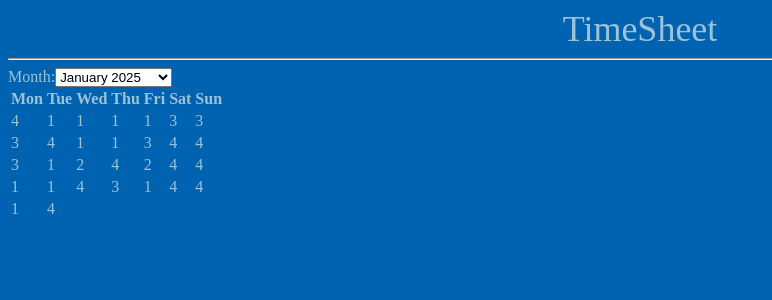
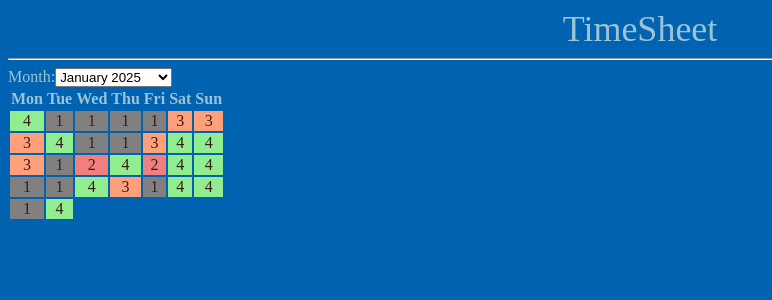
Before and after one commit to naveenrenold/timesheet-ui, a React (Vite) app: page /summary in a window 1280 px wide. Shown: the top 300 px of the page, without its empty margins (0-772 px from the left). Built offline with nearby package versions, Linux system fonts and the light colour scheme.

Commit message:
ui layout is done

```diff
--- a/src/components/Summary/summary.css
+++ b/src/components/Summary/summary.css
@@ -0,0 +1,16 @@
+.status1 {
+  background-color: grey;
+}
+.status2 {
+  background-color: lightcoral;
+}
+.status3 {
+  background-color: lightsalmon;
+}
+.status4 {
+  background-color: lightgreen;
+}
+.color {
+  color: rgb(59, 25, 25);
+  text-align: center;
+}
--- a/src/components/Summary/summary.tsx
+++ b/src/components/Summary/summary.tsx
@@ -1,37 +1,30 @@
 import { useState } from "react";
+import "./summary.css";
 
 function Summary() {
+  //1.Get current Date
+  //2.Get days of week in a list for calendar
+  //3.Get last 4 month dates for calendar
+  //4.Make api call when page load that will get data for 4 months by default and return 2d list of month and status list
+  //5. In short: for 4 months status we will get for the days
+  //6. These status we have to properly loop to form react table
+  //7. Each status id will use diff class to style
   const currentDate = new Date();
-  // const noOfDaysInAMonth = (month: number) => {
-  //   return new Date(0, month, 0).getDate();
-  // };
   let weeks = [];
   for (let i = 0; i < 7; i++) {
     weeks.push(Week[i]);
   }
-  // let tempMonths = [];
-  // let tempYears = new Set<number>();
   let dates = [];
   for (let i = 0; i < 4; i++) {
     let date = new Date(
       currentDate.getFullYear(),
       currentDate.getMonth() - i,
       currentDate.getDate()
-    ); //currentDate.setMonth(currentDate.getMonth() - i));
-    // tempMonths.push(month[date.getMonth()]);
-    // tempYears.add(date.getFullYear());
+    );
     dates.push(date);
   }
-  // let [selectedMonth, updateSelectedMonth] = useState(
-  //   currentDate.toLocaleDateString("default", {
-  //     month: "long",
-  //     year: "numeric",
-  //   })
-  // );
+
   let [selectedDate, updateSelectedDate] = useState(currentDate);
-  // let [months, updateMonths] = useState(tempMonths);
-  // let [years, updateYears] = useState([...tempYears]);
-  //let [dates, updateDates] = useState(tempDate);
 
   let tempMonthStatus: status[] = [];
   for (let i = 0; i < 30; i++) {
@@ -54,15 +47,16 @@ function Summary() {
   const formattedMonthStatus = formatMonthStatus();
   console.log(formattedMonthStatus);
 
-  //const max = new Date().toISOString().slice(0, 10);
+  const OnMonthUpdate = (date: Date) => {
+    updateSelectedDate(date);
+  };
+
   return (
     <>
       <div>
         <label>
           Month:
-          <select
-            onChange={(e) => updateSelectedDate(new Date(e.target.value))}
-          >
+          <select onChange={(e) => OnMonthUpdate(new Date(e.target.value))}>
             {dates.map((date, id) => {
               return (
                 <option key={id} value={date.toString()}>
@@ -73,19 +67,9 @@ function Summary() {
                 </option>
               );
             })}
-            {/* {months.map((month, id) => {
-              return <option key={id}>{month}</option>;
-            })} */}
+            {}
           </select>
         </label>
-        {/* <label>
-          Year:
-          <select>
-            {years.map((year, id) => {
-              return <option key={id}>{year}</option>;
-            })}
-          </select>
-        </label> */}
         <table>
           <thead>
             <tr>
@@ -99,7 +83,11 @@ function Summary() {
               return (
                 <tr key={id}>
                   {month.map((status, idx) => {
-                    return <td key={idx}>{status}</td>;
+                    return (
+                      <td key={idx} className={"color " + statusClass[status]}>
+                        {status}
+                      </td>
+                    );
                   })}
                 </tr>
               );
@@ -144,4 +132,10 @@ export enum status {
   "Absent",
   "Abscond",
 }
+export enum statusClass {
+  "status1" = 1,
+  "status2",
+  "status3",
+  "status4",
+}
 //Need to convert status in months to selected mon to weeks
```
